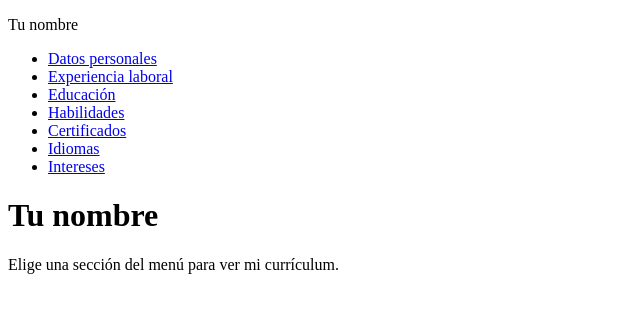
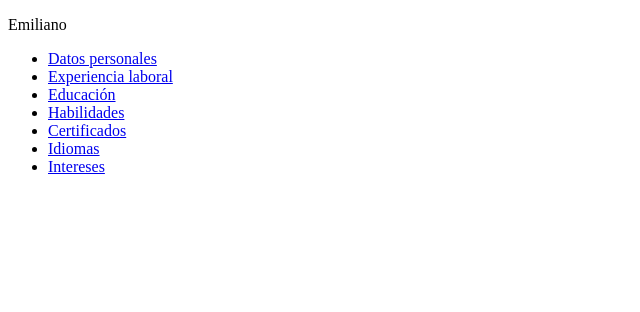
Before and after one commit to emiliano06-art/mycv-2026, a plain HTML site: page index.html in a window 1280 px wide. Shown: the whole page, without its empty margins (0-640 px from the left). Drawn offline with Linux system fonts and the light colour scheme.

Commit message:
Simplifico la página de inicio

```diff
--- a/index.html
+++ b/index.html
@@ -1,5 +1,20 @@
 <!DOCTYPE html>
-<html lang="es"><head><meta charset="utf-8"><meta name="viewport" content="width=device-width,initial-scale=1">
-<title>Tu nombre</title></head>
-<body><aside><p class="name"><a href="index.html" style="color:inherit;text-decoration:none">Tu nombre</a></p><nav aria-label="Secciones"><ul><li><a href="header.html">Datos personales</a></li><li><a href="work-experience.html">Experiencia laboral</a></li><li><a href="education.html">Educación</a></li><li><a href="skills.html">Habilidades</a></li><li><a href="certificates.html">Certificados</a></li><li><a href="languages.html">Idiomas</a></li><li><a href="interest.html">Intereses</a></li></ul></nav></aside>
-<main><h1>Tu nombre</h1><p>Elige una sección del menú para ver mi currículum.</p></main></body></html>
+<html lang="es">
+<head>
+<meta charset="utf-8">
+<meta name="viewport" content="width=device-width,initial-scale=1">
+<title>Emiliano</title>
+</head>
+<body>
+<p>Emiliano</p>
+<ul>
+<li><a href="header.html">Datos personales</a></li>
+<li><a href="work-experience.html">Experiencia laboral</a></li>
+<li><a href="education.html">Educación</a></li>
+<li><a href="skills.html">Habilidades</a></li>
+<li><a href="certificates.html">Certificados</a></li>
+<li><a href="languages.html">Idiomas</a></li>
+<li><a href="interest.html">Intereses</a></li>
+</ul>
+</body>
+</html>
```
